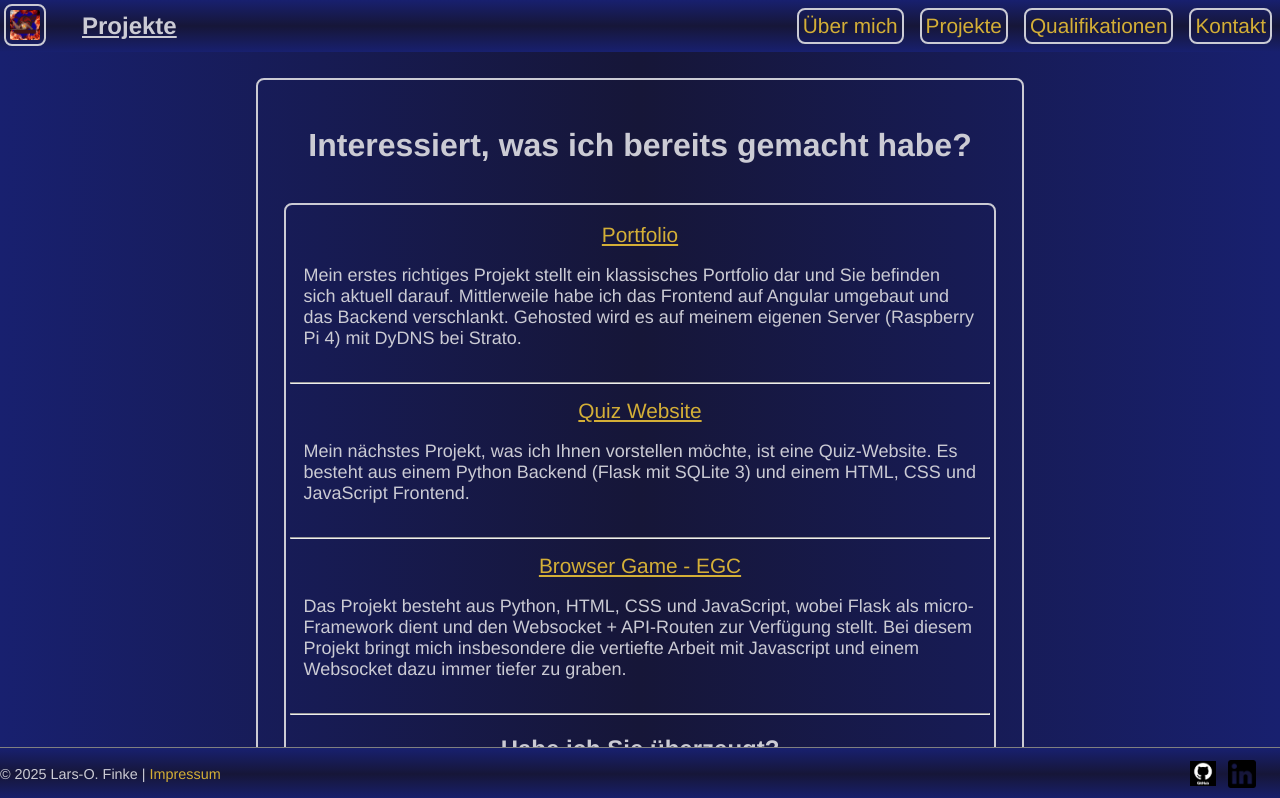
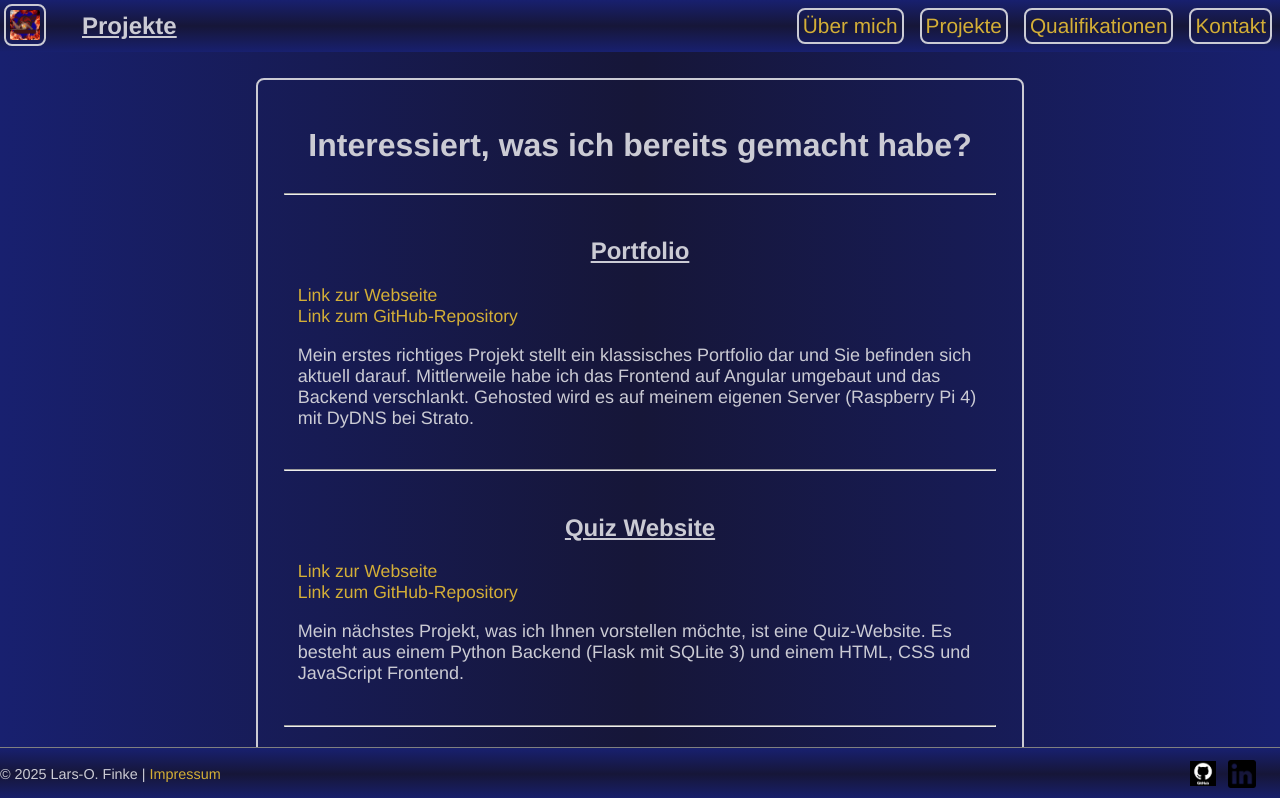
Before and after one commit to LarsOFinke/MyPortfolio, an Angular app in the folder frontend/: page /projects in a window 1280 px wide. Shown: the top 798 px of the page. Built offline with nearby package versions, Linux system fonts and the light colour scheme.

Commit message:
Added the @for-loop for projects instead of hard-coding it in HTML

```diff
--- a/frontend/src/app/components/projects/projects.component.css
+++ b/frontend/src/app/components/projects/projects.component.css
@@ -1,8 +1,7 @@
 /* ### PROJECTS PAGE ### */
 
-video {
-  width: 50%;
-  margin: 1rem 0 0 0.25rem;
+a {
+  font-size: 1.1rem;
 }
 
 .projects {
--- a/frontend/src/app/components/projects/projects.component.html
+++ b/frontend/src/app/components/projects/projects.component.html
@@ -2,75 +2,44 @@
   <div class="custom-wrapper centered bordered">
     <h1>Interessiert, was ich bereits gemacht habe?</h1>
 
-    <br />
+    <hr />
 
-    <div class="bordered">
-      <div class="projects">
+    @for (project of projects; track project.id) {
+    <div class="projects">
+      <h2>
+        <u>{{ project.title }}</u>
+      </h2>
+
+      <div>
         <a
-          class="centered"
-          href="https://portfolio-finke.de/"
+          [href]="project.websiteLink"
           target="_blank"
-          title="Mein eigenes Portfolio, gehosted auf meinem Server mit DynDNS bei Strato."
-          >Portfolio</a
+          [title]="project.websiteTitle"
+          >Link zur Webseite</a
         >
-
-        <p>
-          Mein erstes richtiges Projekt stellt ein klassisches Portfolio dar und Sie befinden sich aktuell darauf.
-          Mittlerweile habe ich das Frontend auf Angular umgebaut und das Backend verschlankt.
-          Gehosted wird es auf meinem eigenen Server (Raspberry Pi 4) mit DyDNS bei Strato.
-        </p>
+        <br />
+        <a
+          [href]="project.gitHubLink"
+          target="_blank"
+          [title]="project.gitHubTitle"
+          >Link zum GitHub-Repository</a
+        >
       </div>
 
-      <br class="clearfix" />
-      <hr />
+      <p>{{ project.descriptionText }}</p>
+    </div>
 
-      <div class="projects">
-        <a
-          class="centered"
-          href="https://quizwebsite.portfolio-finke.de/"
-          target="_blank"
-          title="Link zur Quiz Website"
-          >Quiz Website</a
-        >
+    <br class="clearfix" />
+    <hr />
+    }
 
-        <p>
-          Mein nächstes Projekt, was ich Ihnen vorstellen möchte, ist eine Quiz-Website.
-          Es besteht aus einem Python Backend (Flask mit SQLite 3) und einem HTML, CSS und JavaScript Frontend.
-        </p>
-      </div>
-
-      <br class="clearfix" />
-      <hr />
-
-      <div class="projects">
-        <a
-          class="centered"
-          href="https://egc.portfolio-finke.de/"
-          target="_blank"
-          title="Link zu EGC"
-          >Browser Game - EGC</a
-        >
-
-        <p>
-          Das Projekt besteht aus Python, HTML, CSS und JavaScript, wobei Flask als micro-Framework
-          dient und den Websocket + API-Routen zur Verfügung stellt.
-          Bei diesem Projekt bringt mich insbesondere die vertiefte Arbeit mit Javascript und einem Websocket dazu immer tiefer zu graben.
-        </p>
-      </div>
-
-      <br class="clearfix" />
-      <hr />
-
-      <div>
-        <h2><u>Habe ich Sie überzeugt?</u></h2>
-        <h3>
-          Sie können mich <a href="/contact">hier</a> direkt kontaktieren!
-        </h3>
-        <h3>
-          Noch nicht? Schauen Sie sich auch meine
-          <a href="/qualifications">Qualifikationen</a> an!
-        </h3>
-      </div>
+    <div>
+      <h2><u>Habe ich Sie überzeugt?</u></h2>
+      <h3>Sie können mich <a href="/contact">hier</a> direkt kontaktieren!</h3>
+      <h3>
+        Noch nicht? Schauen Sie sich auch meine
+        <a href="/qualifications">Qualifikationen</a> an!
+      </h3>
     </div>
   </div>
 </div>
--- a/frontend/src/app/components/projects/projects.component.ts
+++ b/frontend/src/app/components/projects/projects.component.ts
@@ -1,4 +1,5 @@
 import { Component } from '@angular/core';
+import { Project } from '../../interfaces/project';
 
 @Component({
   selector: 'app-projects',
@@ -6,4 +7,43 @@ import { Component } from '@angular/core';
   templateUrl: './projects.component.html',
   styleUrl: './projects.component.css',
 })
-export class ProjectsComponent {}
+export class ProjectsComponent {
+  projects: Project[] = [
+    {
+      id: 1,
+      title: 'Portfolio',
+      websiteLink: 'https://portfolio-finke.de/',
+      websiteTitle:
+        'Mein eigenes Portfolio, gehosted auf meinem Server mit DynDNS bei Strato.',
+      gitHubLink: 'https://github.com/LarsOFinke/MyPortfolio',
+      gitHubTitle: 'Link zum Quellcode auf GitHub für mein Portfolio.',
+      descriptionText: `Mein erstes richtiges Projekt stellt ein klassisches Portfolio dar und
+                        Sie befinden sich aktuell darauf. Mittlerweile habe ich das Frontend auf
+                        Angular umgebaut und das Backend verschlankt. Gehosted wird es auf
+                        meinem eigenen Server (Raspberry Pi 4) mit DyDNS bei Strato.`,
+    },
+    {
+      id: 2,
+      title: 'Quiz Website',
+      websiteLink: 'https://quizwebsite.portfolio-finke.de/',
+      websiteTitle: 'Link zur Quiz Website.',
+      gitHubLink: 'https://github.com/LarsOFinke/QuizWebsite',
+      gitHubTitle: 'Link zum Quellcode auf GitHub für die Quiz Website',
+      descriptionText: `Mein nächstes Projekt, was ich Ihnen vorstellen möchte, ist eine Quiz-Website.
+                        Es besteht aus einem Python Backend (Flask mit SQLite 3) und einem
+                        HTML, CSS und JavaScript Frontend.`,
+    },
+    {
+      id: 3,
+      title: 'Eternal Galaxy Conquest',
+      websiteLink: 'https://egc.portfolio-finke.de/',
+      websiteTitle: 'Link zu Eternal Galaxy Conquest.',
+      gitHubLink: 'https://github.com/LarsOFinke/EternalGalaxyConquest',
+      gitHubTitle: 'Link zum Quellcode auf GitHub für Eternal Galaxy Conquest.',
+      descriptionText: `Das Projekt besteht aus Python, HTML, CSS und JavaScript, wobei Flask als micro-Framework
+                        dient und den Websocket + API-Routen zur Verfügung stellt.
+                        Bei diesem Projekt bringt mich insbesondere die vertiefte
+                        Arbeit mit Javascript und einem Websocket dazu immer tiefer zu graben.`,
+    },
+  ];
+}
--- /dev/null
+++ b/frontend/src/app/interfaces/project.ts
@@ -0,0 +1,9 @@
+export interface Project {
+  id: number;
+  title: string,
+  websiteLink: string;
+  websiteTitle: string;
+  gitHubLink: string;
+  gitHubTitle: string;
+  descriptionText: string;
+}
```
